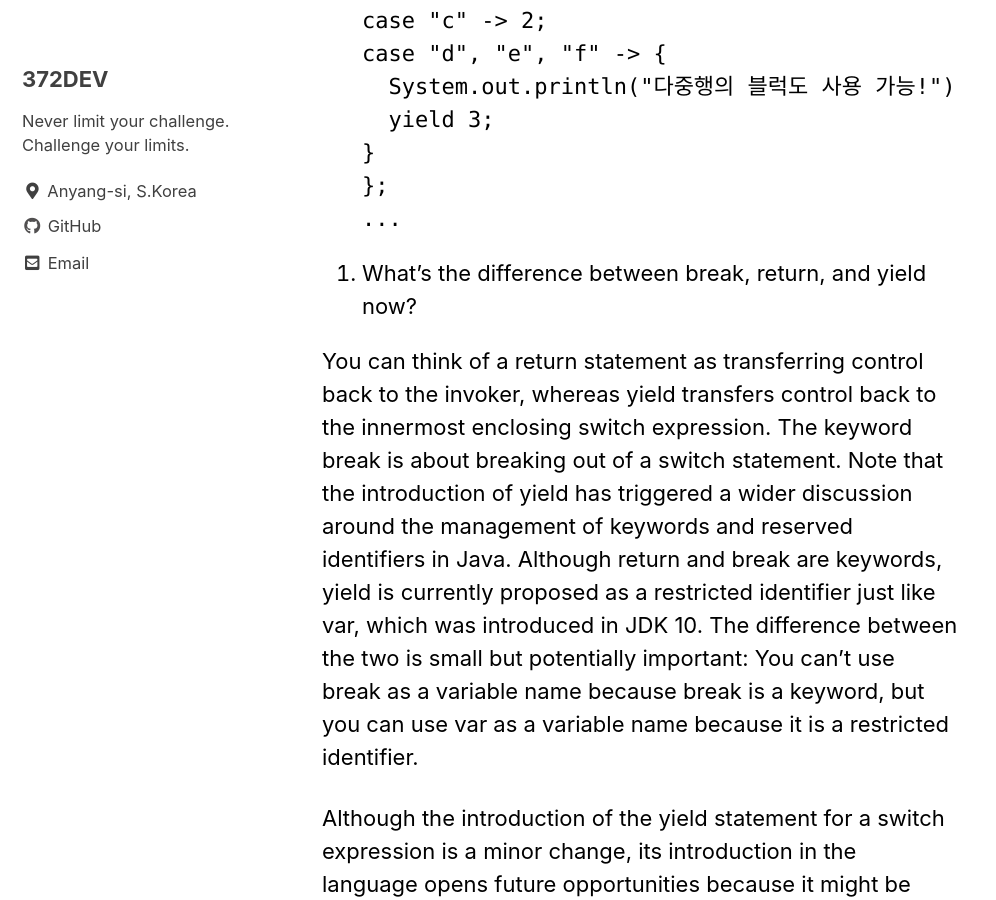
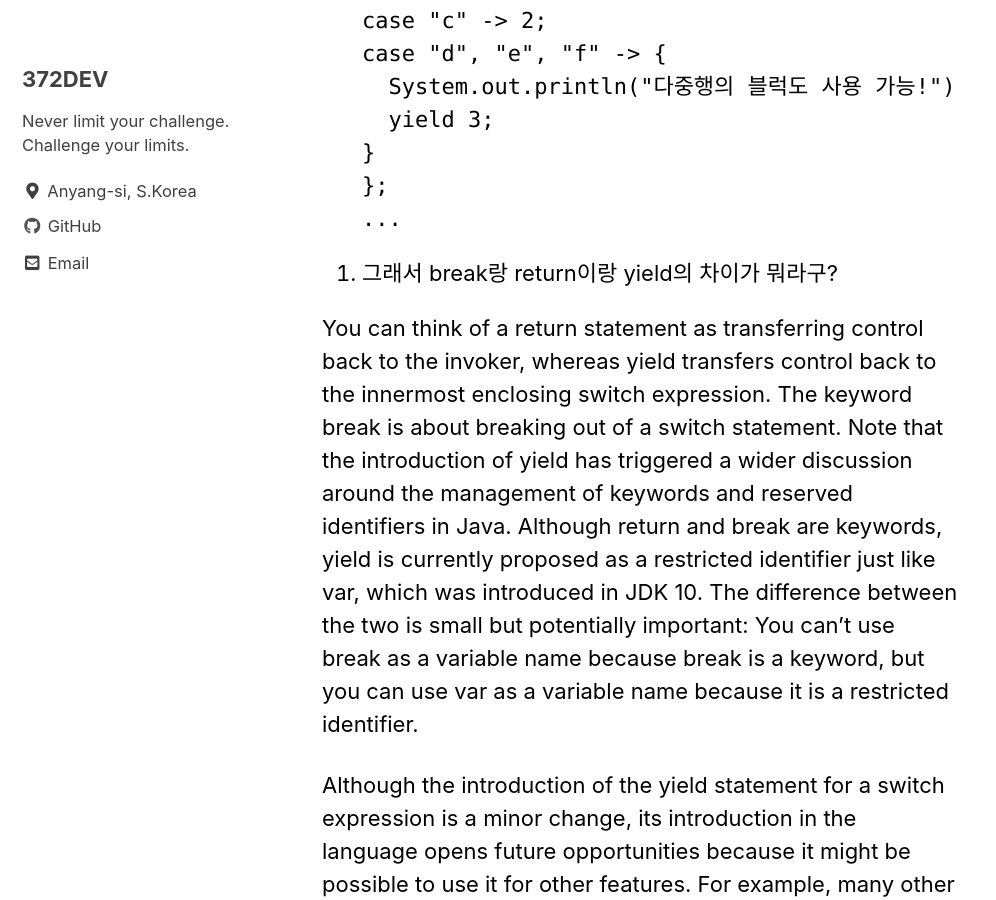
Before and after one commit to 372dev/372dev.github.io, a Jekyll site: the page built from _posts/2020-11-22-post13.md, in a window 1280 px wide and 900 px high, scrolled down 9146 px. Shown: the whole window, without its empty margins (0-996 px from the left). Built offline with Jekyll 4.4.1, drawn with Linux system fonts in a browser that asks for light colours; cached includes are drawn as plain includes.

Commit message:
Update 2020-11-22-post13.md

````diff
--- a/_posts/2020-11-22-post13.md
+++ b/_posts/2020-11-22-post13.md
@@ -249,7 +249,7 @@ switch (mode) {
 ...
   ```
 
-2. What’s the difference between break, return, and yield now?
+2. 그래서 break랑 return이랑 yield의 차이가 뭐라구?
 
 You can think of a return statement as transferring control back to the invoker, whereas yield transfers control back to the innermost enclosing switch expression. The keyword break is about breaking out of a switch statement. Note that the introduction of yield has triggered a wider discussion around the management of keywords and reserved identifiers in Java. Although return and break are keywords, yield is currently proposed as a restricted identifier just like var, which was introduced in JDK 10. The difference between the two is small but potentially important: You can’t use break as a variable name because break is a keyword, but you can use var as a variable name because it is a restricted identifier.
 
````
